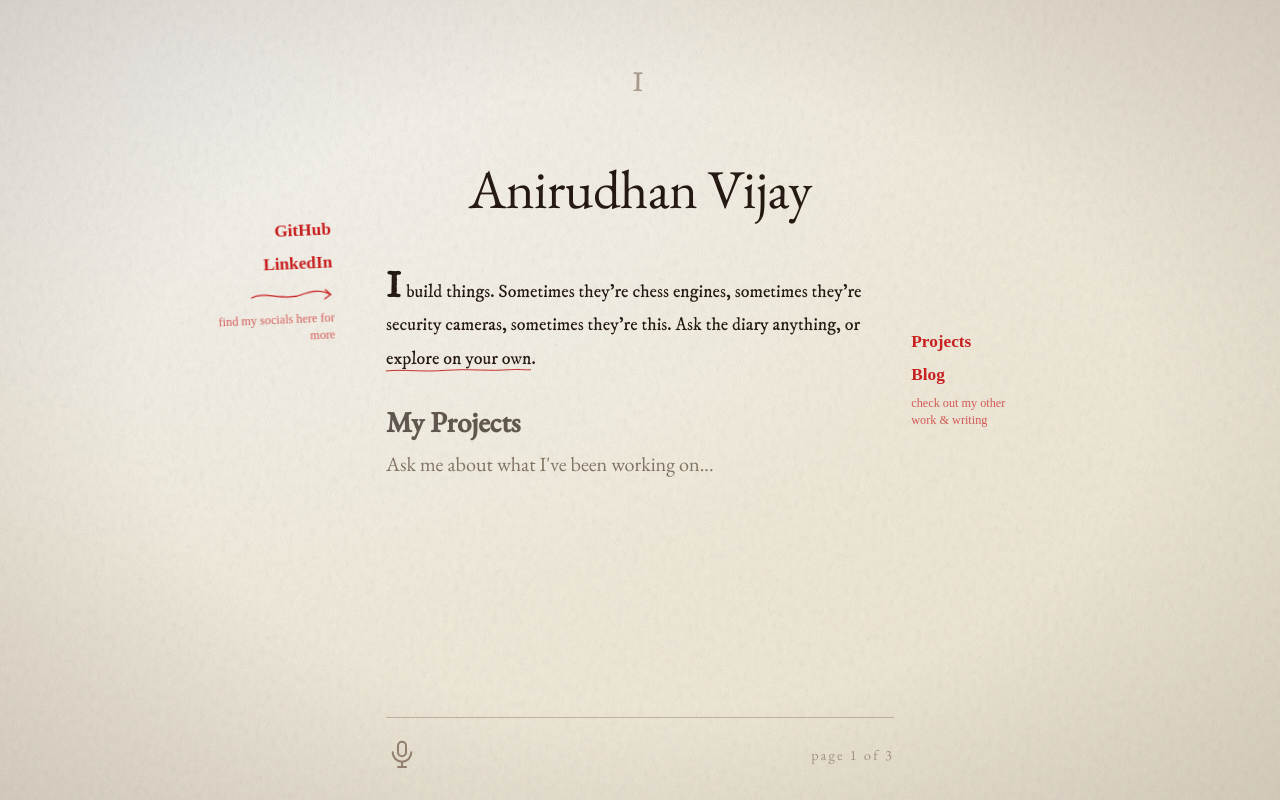
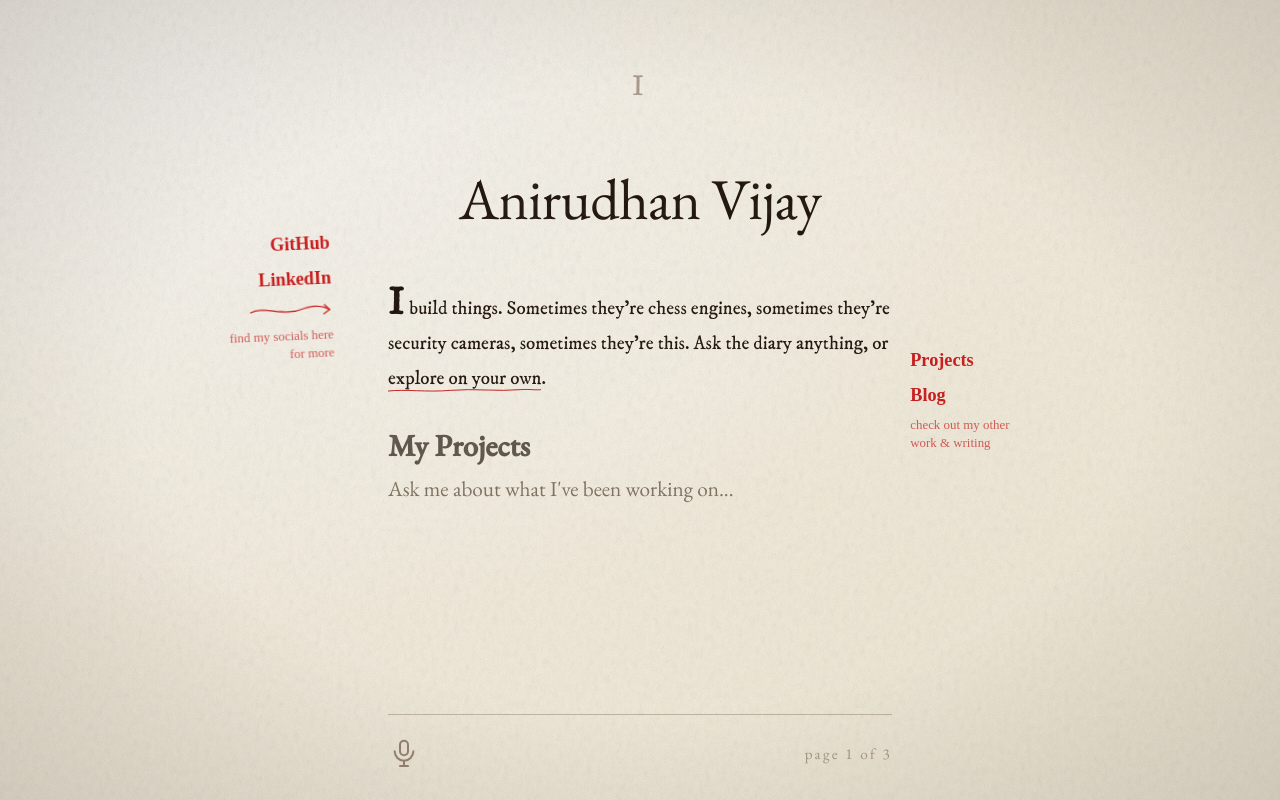
Before and after one commit to anirudhan25/portfolio, a SvelteKit app: page / in a window 1280 px wide. Built offline with nearby package versions, Linux system fonts and the light colour scheme; a web font is replaced by a local one.

Commit message:
refactor: re-scaling font size

```diff
--- a/src/app.css
+++ b/src/app.css
@@ -34,7 +34,7 @@
 
 	html {
 		/* Set to 100% to ensure 1:1 scaling */
-		font-size: 90%;
+		font-size: 95%;
 		background:
 			radial-gradient(ellipse at 15% 10%, #faf7f2 0%, transparent 55%),
 			radial-gradient(ellipse at 85% 85%, #f0e8d4 0%, transparent 55%),
```
